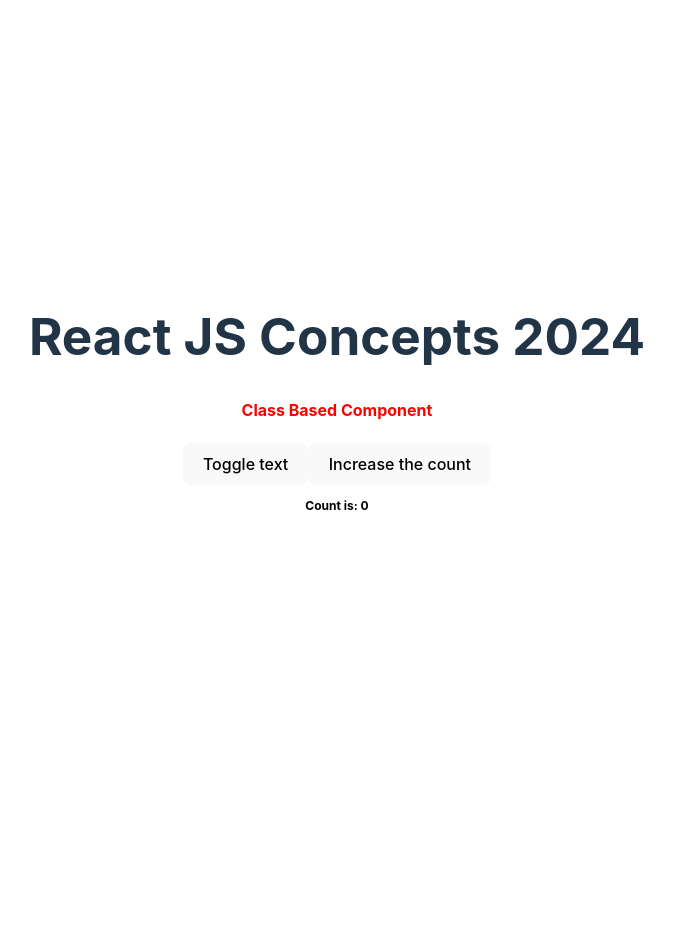
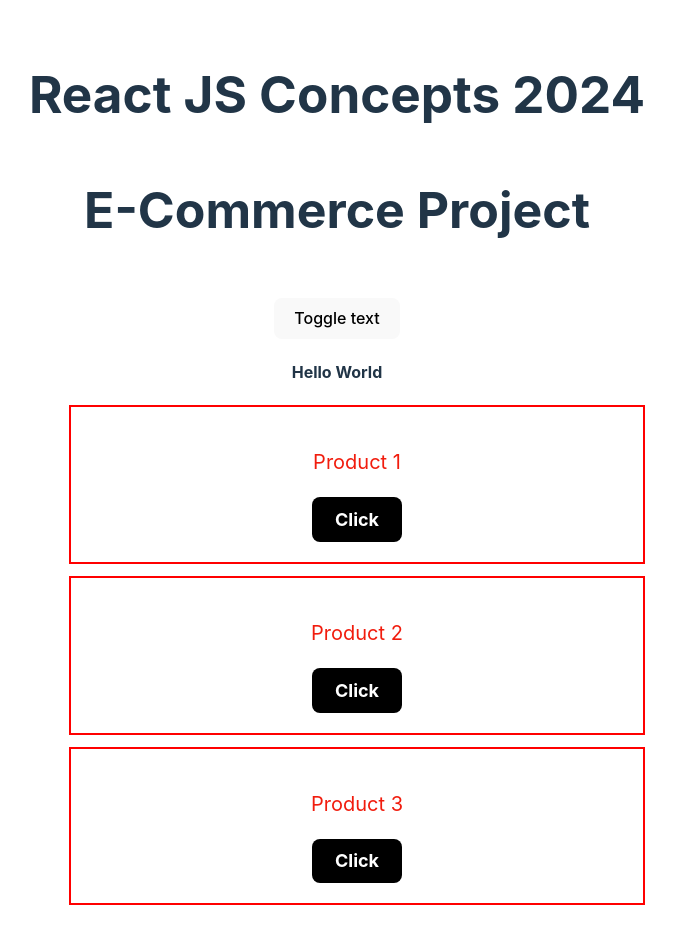
Before and after one commit to AshKemp/reactjs-concepts-2024, a React (Vite) app: page / in a window 1280 px wide. Shown: the top 944 px of the page, without its empty margins (303-979 px from the left). Before the commit the page ends 800 px from the top, so only its background shows below. Built offline with nearby package versions, Linux system fonts and the light colour scheme.

Commit message:
useState hook

```diff
--- a/src/App.jsx
+++ b/src/App.jsx
@@ -1,20 +1,22 @@
 import "./App.css";
-import ClassBasedComponent from "./components/class-based-component";
+// import ClassBasedComponent from "./components/class-based-component";
 // import FunctionalComponent from "./components/functional-component";
-// import ProductList from "./components/products";
-// const dummyProduct = ["Product 1", "Product 2", "Product 3"];
+import ProductList from "./components/products";
+const dummyProduct = ["Product 1", "Product 2", "Product 3"];
 
 function App() {
   return (
     <>
       <h1>React JS Concepts 2024</h1>
-      {<ClassBasedComponent />}
+      {/* {<ClassBasedComponent />} */}
       {/* <FunctionalComponent />  */}
-      {/* <ProductList
-        listOfProducts={dummyProduct}
-        name={"Ashwin"}
-        city={"Chennai"}
-      /> */}
+      {
+        <ProductList
+          listOfProducts={dummyProduct}
+          name={"Ashwin"}
+          city={"Chennai"}
+        />
+      }
     </>
   );
 }
--- a/src/components/products/index.jsx
+++ b/src/components/products/index.jsx
@@ -1,12 +1,13 @@
 /* eslint-disable react/prop-types */
 // import ProductItem from "./components/product-item";
 
+import { useState } from "react";
 import ProductItem from "./components/product-item";
 import "./style.css";
 
 function ProductList(props) {
   const { name, city, listOfProducts } = props;
-  const flag = true;
+  const [flag, setFlag] = useState(false);
   //   function renderTextBlock(flag) {
   //     return flag ? (
   //       <h4>
@@ -16,6 +17,10 @@
   //       <h4> Hello World</h4>
   //     );
   //   }
+
+  const handleToggleText = () => {
+    setFlag(!flag);
+  };
 
   const renderTextBlock = flag ? (
     <h4>
@@ -29,6 +34,7 @@
     <div>
       <h3 className="title">E-Commerce Project</h3>
       {/* <ProductItem /> */}
+      <button onClick={handleToggleText}>Toggle text</button>
       {renderTextBlock}
       <ul>
         {listOfProducts.map((product, index) => (
```
